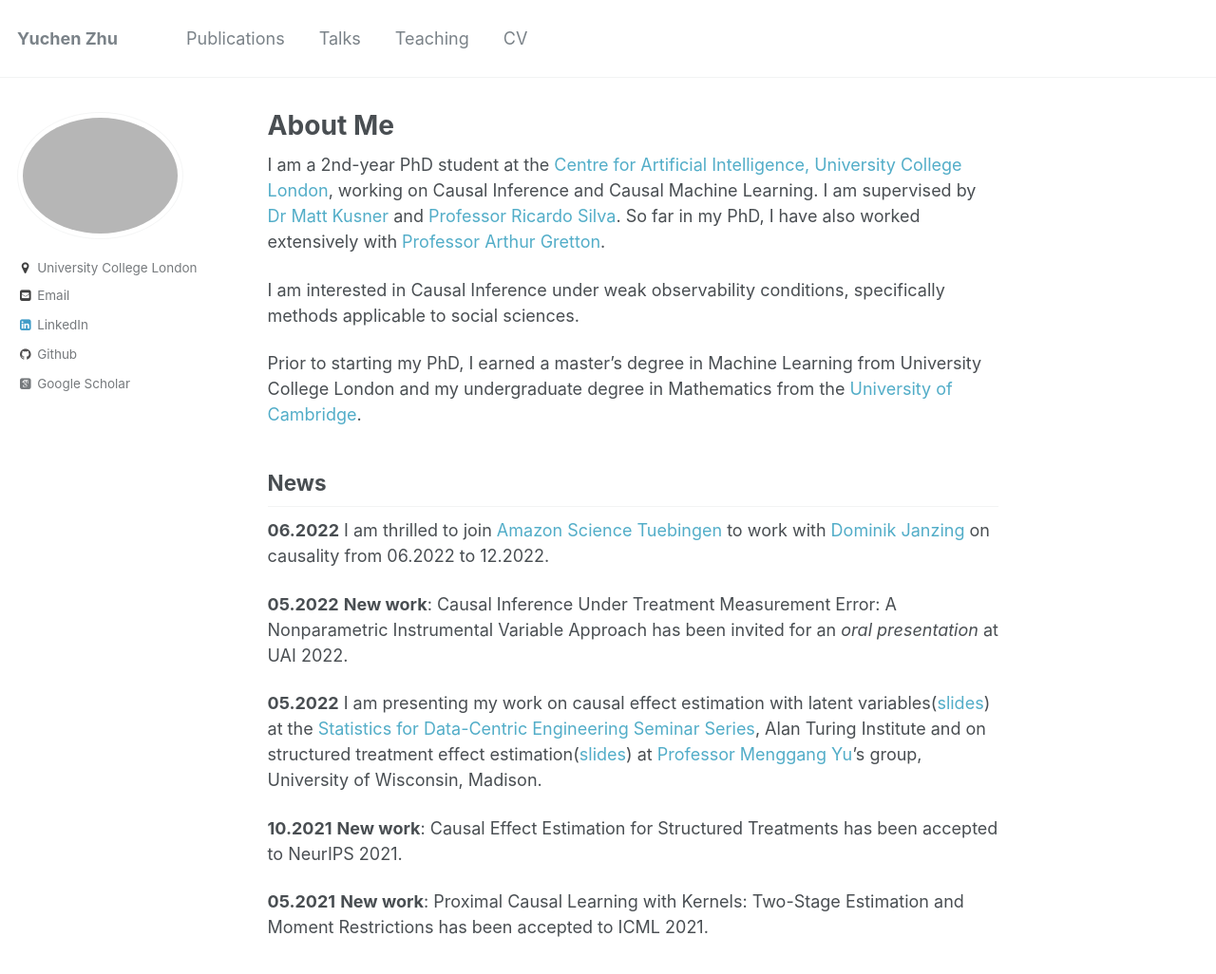
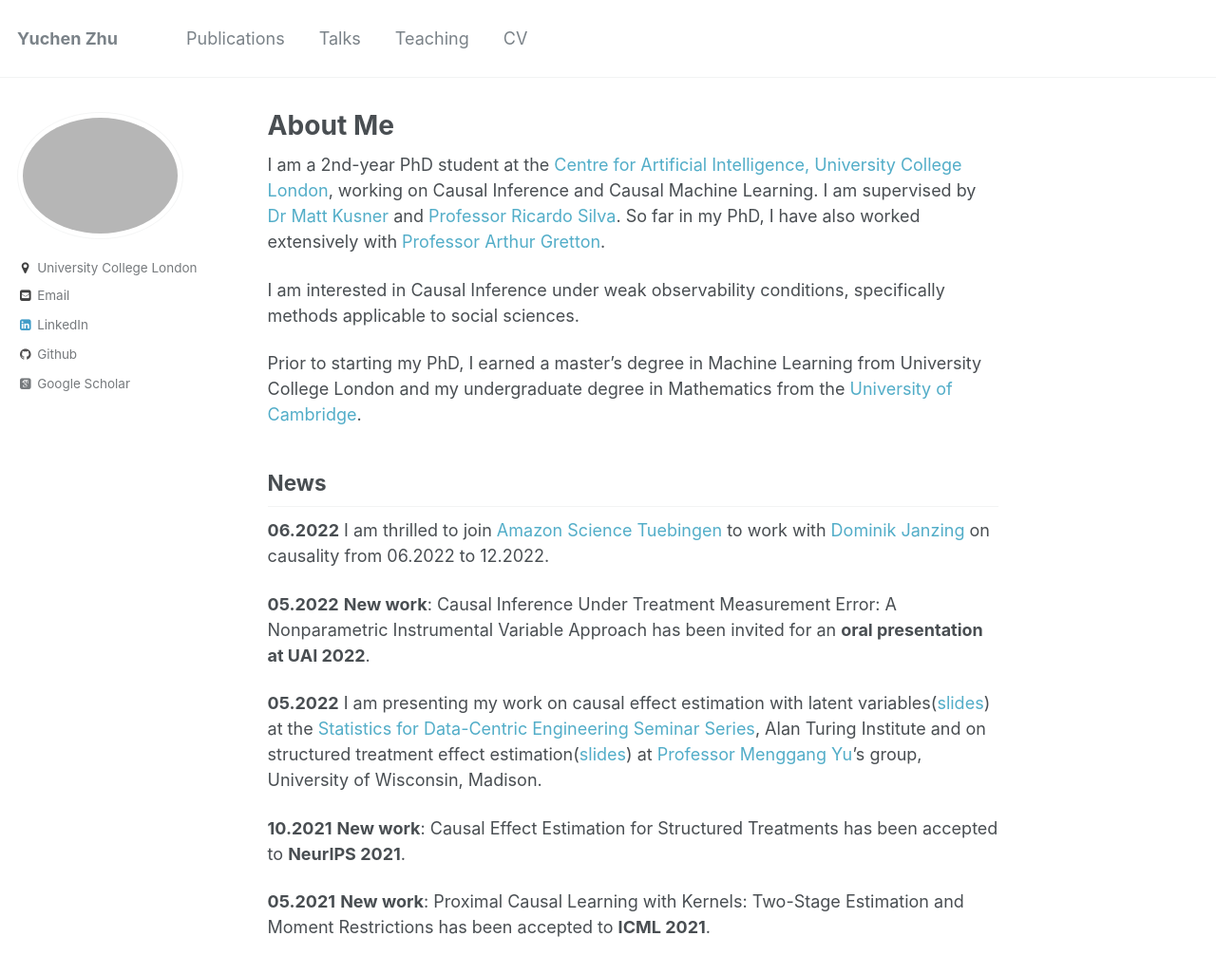
Before and after one commit to yuchen-zhu/yuchen-zhu.github.io, a Jekyll site: the page built from _pages/about.md, in a window 1280 px wide and 1040 px high. Shown: the top 1026 px of the window at 95% size. Built offline with Jekyll 4.4.1, drawn with Linux system fonts in a browser that asks for light colours; some web fonts are replaced.

Commit message:
just editing

```diff
--- a/_pages/about.md
+++ b/_pages/about.md
@@ -18,10 +18,10 @@ Prior to starting my PhD, I earned a master's degree in Machine Learning from Un
 
 **06.2022** I am thrilled to join [Amazon Science Tuebingen](https://www.amazon.science/locations/tubingen) to work with [Dominik Janzing](https://janzing.github.io) on causality from 06.2022 to 12.2022.
 
-**05.2022** **New work**: Causal Inference Under Treatment Measurement Error: A Nonparametric Instrumental Variable Approach has been invited for an *oral presentation* at UAI 2022.
+**05.2022** **New work**: Causal Inference Under Treatment Measurement Error: A Nonparametric Instrumental Variable Approach has been invited for an **oral presentation at UAI 2022**.
 
 **05.2022** I am presenting my work on causal effect estimation with latent variables([slides](https://yuchen-zhu.github.io/files/S-DCE-talk.pdf)) at the [Statistics for Data-Centric Engineering Seminar Series](https://sites.google.com/view/dce-reading-group), Alan Turing Institute and on structured treatment effect estimation([slides](https://yuchen-zhu.github.io/files/SIN-uwmadison.pdf)) at [Professor Menggang Yu](https://biostat.wiscweb.wisc.edu/staff/yu-menggang/)'s group, University of Wisconsin, Madison.
 
-**10.2021** **New work**: Causal Effect Estimation for Structured Treatments has been accepted to NeurIPS 2021.
+**10.2021** **New work**: Causal Effect Estimation for Structured Treatments has been accepted to **NeurIPS 2021**.
 
-**05.2021** **New work**: Proximal Causal Learning with Kernels: Two-Stage Estimation and Moment Restrictions has been accepted to ICML 2021.
+**05.2021** **New work**: Proximal Causal Learning with Kernels: Two-Stage Estimation and Moment Restrictions has been accepted to **ICML 2021**.
```
Also changed, not shown: _pages/publications.md (+1 -1 lines).
